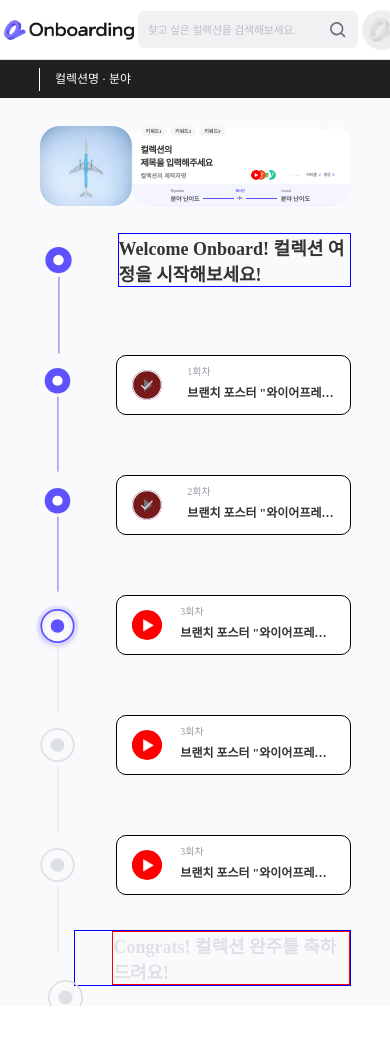
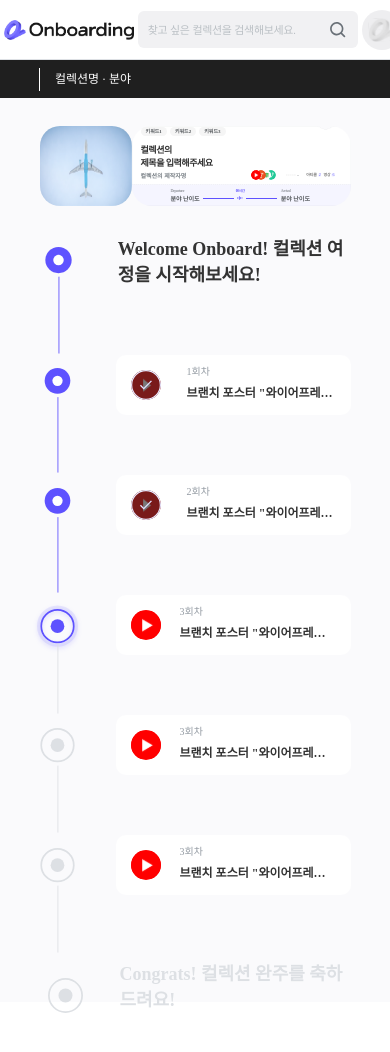
Before and after one commit to TeamLearningFlow/LearningFlow-FE, a Next.js app: page /collection in a window 390 px wide. Shown: the top 1052 px of the page. Before the commit the page ends 1006 px from the top, so only its background shows below. Built offline with nearby package versions, Linux system fonts and the light colour scheme.

Commit message:
style: 컬렉션 페이지 컴포넌트 반응형 media 구현 중 #19

```diff
--- a/src/components/collection/classIndex.tsx
+++ b/src/components/collection/classIndex.tsx
@@ -84,8 +84,6 @@ const IndexWrapper = styled.div`
   cursor: pointer;
   transition: background 0.5s;
 
-  border: 1px solid black;
-
   &:hover {
     background: rgba(245, 245, 255, 1);
 
@@ -120,7 +118,6 @@ const StartIndexWrapper = styled.div`
   align-items: center;
   width: 95%;
   margin-bottom: 20px;
-  border: 1px solid blue;
 `;
 
 const PlatformIcon = styled.div`
@@ -149,8 +146,10 @@ const StartIndexContainer = styled.div`
 `;
 
 const EndIndexContainer = styled.div`
-  border: 1px solid red;
-  margin-left: 37px;
+  margin-left: 45px;
+  position: relative;
+  top: 3.5vh;
+
 `;
 
 const IndexContainer = styled.div`
--- a/src/components/collection/nextClassIndex.tsx
+++ b/src/components/collection/nextClassIndex.tsx
@@ -74,8 +74,6 @@ const IndexWrapper = styled.div`
   margin-bottom: 20px;
   cursor: pointer;
   transition: background 0.5s;
-
-  border: 1px solid black;
 
   &:hover {
     background: rgba(245, 245, 255, 1);
--- a/src/components/collection/nowPlaying.tsx
+++ b/src/components/collection/nowPlaying.tsx
@@ -74,8 +74,6 @@ const IndexWrapper = styled.div`
   margin-bottom: 20px;
   cursor: pointer;
   transition: background 0.5s;
-
-  border: 1px solid black;
 
   &:hover {
     background: rgba(245, 245, 255, 1);
--- a/src/pages/collection.tsx
+++ b/src/pages/collection.tsx
@@ -28,6 +28,7 @@ const ListWrapper = styled.div`
   align-items: center;
   justify-content: center;
   flex-direction: column;
+  margin-bottom: 100px;
 `;
 
 const ListContainer = styled.div``;
--- a/src/pages/register/index.tsx
+++ b/src/pages/register/index.tsx
@@ -84,7 +84,7 @@ const FormContainer = styled.div`
   div {
     @media (max-width: 480px) {
       white-space: pre-wrap;
-      word-wrap: break-word; /* 긴 단어가 줄바꿈되도록 설정 */
+      word-wrap: break-word;
     }
   }
 `;
```
